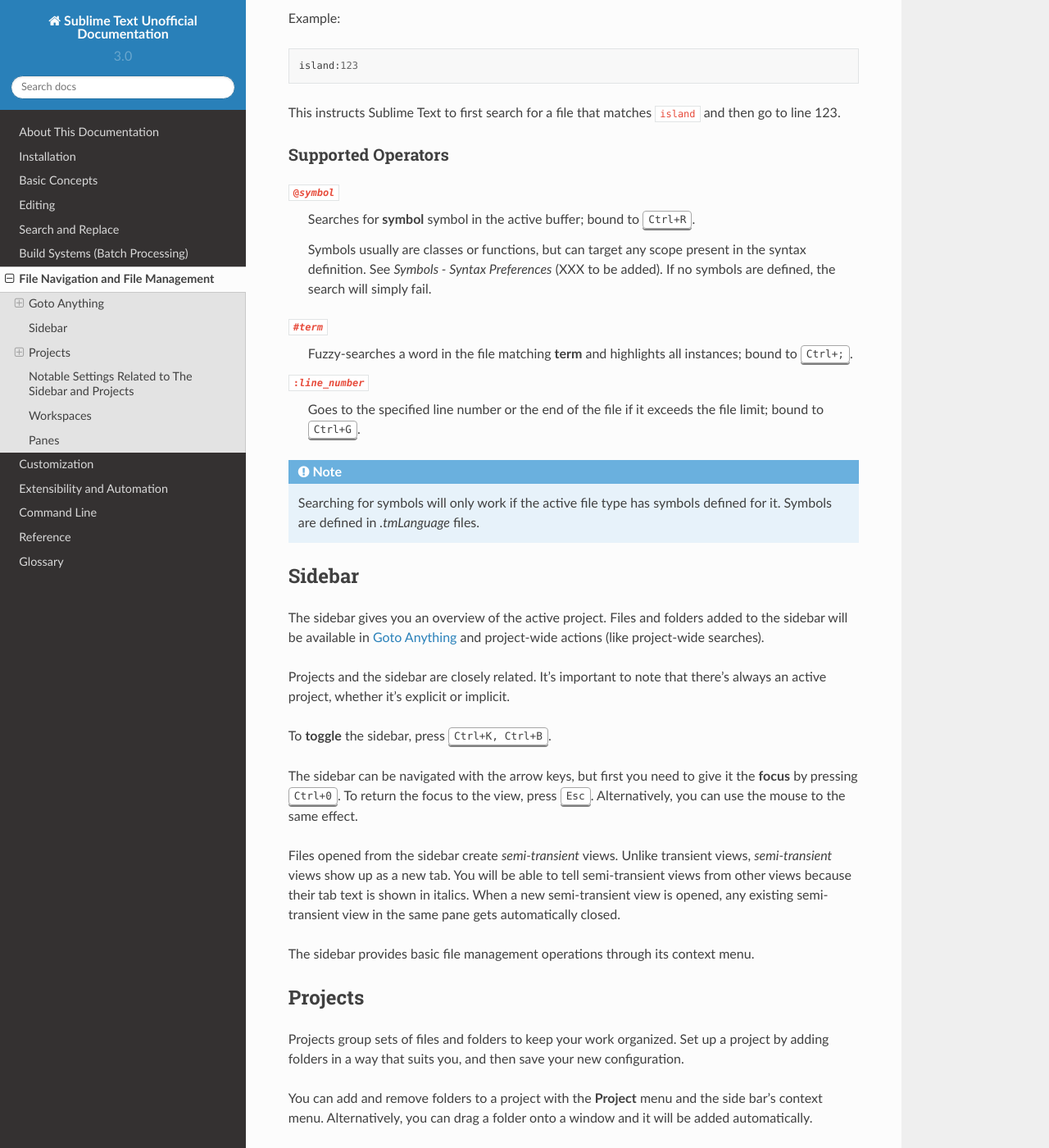
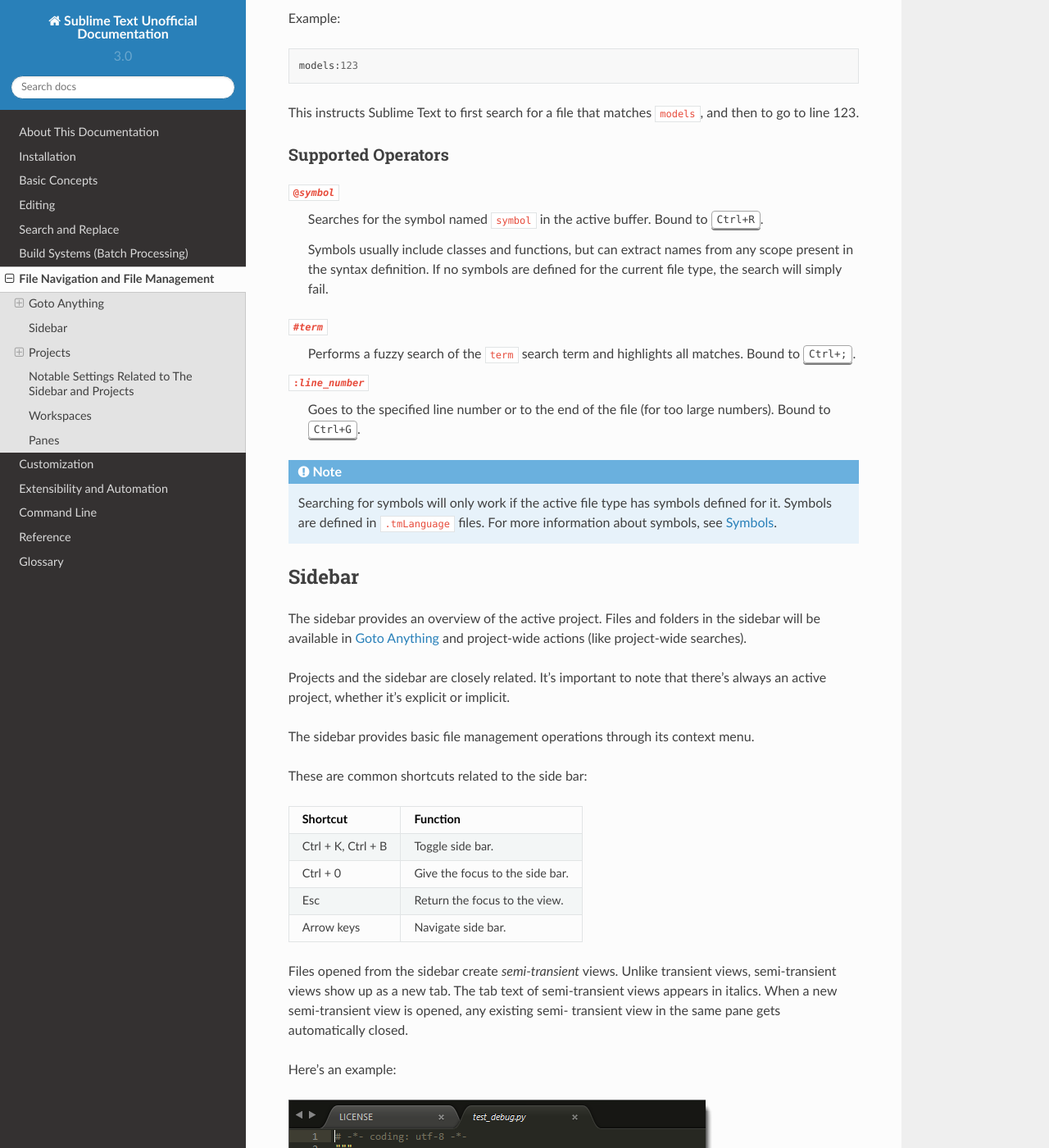
Before and after one commit to guillermooo/sublime-undocs, a Sphinx documentation site: the page built from source/file_management/file_management.rst, in a window 1280 px wide and 1400 px high, scrolled down 569 px. Shown: the whole window at 82% size. Built offline with Sphinx 7.4.7 and the Read the Docs theme 2.0.0, drawn with Linux system fonts in a browser that asks for light colours; some of the changed text lies outside the part shown.

Commit message:
edit file management topic

```diff
--- a/source/customization/color_schemes.rst
+++ b/source/customization/color_schemes.rst
@@ -15,6 +15,8 @@
 
 .. image:: images/color_schemes_main.png
 
+   Detail
+
 .. seealso::
 
    :doc:`Reference for color schemes <../reference/color_schemes>`
--- a/source/file_management/file_management.rst
+++ b/source/file_management/file_management.rst
@@ -14,7 +14,7 @@
 To open Goto Anything,
 press :kbd:`Ctrl+P`.
 As you type into the input area,
-names of open files and files in :ref:`open directories <fm-projects-folders>`
+names of files in the current project
 will be searched,
 and a preview of the best match
 will be shown.
@@ -32,18 +32,18 @@
 Goto Anything Operators
 -----------------------
 
-Goto Anything understands a handful of operators.
-Any of them can be used
-in combination with file search queries.
+Goto Anything understands several operators.
+All of them can be used
+on their own or after the search term.
 
 Example::
 
-	island:123
+	models:123
 
 This instructs Sublime Text
 to first search for a file
-that matches ``island``
-and then go to line 123.
+that matches ``models``,
+and then to go to line 123.
 
 
 Supported Operators
@@ -52,47 +52,47 @@
 .. _fm-goto-symbol:
 
 :samp:`@{symbol}`
-    Searches for **symbol** symbol in the active buffer;
-    bound to :kbd:`Ctrl+R`.
+    Searches for the symbol named ``symbol`` in the active buffer.
+    Bound to :kbd:`Ctrl+R`.
 
-    Symbols usually are classes or functions,
-    but can target any scope present
+    Symbols usually include classes and functions,
+    but can extract names from any scope present
     in the syntax definition.
-    See *Symbols - Syntax Preferences*
-    (XXX to be added).
-    If no symbols are defined,
+    If no symbols are defined
+    for the current file type,
     the search will simply fail.
 
-.. (XXX to be added).
+..    See *Symbols - Syntax Preferences*
+..    (TODO: to be added).
 
 :samp:`#{term}`
-    Fuzzy-searches a word in the file matching **term**
-    and highlights all instances;
-    bound to :kbd:`Ctrl+;`.
+    Performs a fuzzy search of the ``term`` search term
+    and highlights all matches.
+    Bound to :kbd:`Ctrl+;`.
 
 :samp:`:{line_number}`
     Goes to the specified line number
-    or the end of the file
-    if it exceeds the file limit;
-    bound to :kbd:`Ctrl+G`.
+    or to the end of the file
+    (for too large numbers).
+    Bound to :kbd:`Ctrl+G`.
 
 .. note::
 
     Searching for symbols will only work
     if the active file type
     has symbols defined for it.
-    Symbols are defined in *.tmLanguage* files.
-
-.. todo: Explain how to create symbols.
+    Symbols are defined in ``.tmLanguage`` files.
+    For more information about symbols,
+    see :doc:`../reference/symbols`.
 
 .. _fm-sidebar:
 
 Sidebar
 =======
 
-The sidebar gives you an overview
+The sidebar provides an overview
 of the active project.
-Files and folders added to the sidebar
+Files and folders in the sidebar
 will be available in `Goto Anything`_
 and project-wide actions
 (like project-wide searches).
@@ -102,30 +102,36 @@
 that there's always an active project,
 whether it's explicit or implicit.
 
-To **toggle** the sidebar,
-press :kbd:`Ctrl+K, Ctrl+B`.
+The sidebar provides basic file management operations
+through its context menu.
 
-The sidebar can be navigated
-with the arrow keys,
-but first you need to give it the **focus**
-by pressing :kbd:`Ctrl+0`.
-To return the focus to the view,
-press :kbd:`Esc`.
-Alternatively, you can use the mouse
-to the same effect.
+These are common shortcuts
+related to the side bar:
+
++-----------------------+-----------------------------------------------------------+
+| Shortcut              | Function                                                  |
++=======================+===========================================================+
+| Ctrl + K, Ctrl + B    | Toggle side bar.                                          |
++-----------------------+-----------------------------------------------------------+
+| Ctrl + 0              | Give the focus to the side bar.                           |
++-----------------------+-----------------------------------------------------------+
+| Esc                   | Return the focus to the view.                             |
++-----------------------+-----------------------------------------------------------+
+| Arrow keys            | Navigate side bar.                                        |
++-----------------------+-----------------------------------------------------------+
 
 Files opened from the sidebar
 create *semi-transient* views.
-Unlike transient views, *semi-transient* views
+Unlike transient views, semi-transient views
 show up as a new tab.
-You will be able to tell semi-transient views from other views
-because their tab text is shown in italics.
+The tab text of semi-transient views appears in italics.
 When a new semi-transient view is opened,
 any existing semi- transient view in the same pane
 gets automatically closed.
 
-The sidebar provides basic file management operations
-through its context menu.
+Here's an example:
+
+.. image:: file-managementsemi-transient-tab-detail.png
 
 .. _fm-projects:
 
@@ -140,27 +146,26 @@
 
 .. _fm-projects-folders:
 
-You can add and remove folders to a project
-with the **Project** menu
-and the side bar's context menu.
-Alternatively,
-you can drag a folder onto a window
-and it will be added automatically.
+You can add and remove folders to/from a project
+using the **Project** menu
+or the side bar's context menu.
+If you drag a folder onto a Sublime Text window,
+it will be added to the project too.
 
 To save a project,
-go to **Project | Save Project As...**.
+go to **Project → Save Project As...**.
 
 To switch projects quickly,
 press :kbd:`Ctrl+Alt+P`.
 Using the menu,
 you can select **Projects | Recent Projects**.
 
-Project data are stored in JSON files
-with a *.sublime-project* extension.
-Wherever there's a *.sublime-project* file,
-you will find an ancillary *.sublime-workspace* file too.
+Project data is stored in JSON files
+with a ``.sublime-project`` extension.
+Wherever there's a ``.sublime-project`` file,
+you will find an ancillary ``.sublime-workspace`` file too.
 The second one is used by Sublime Text
-and you shouldn't edit it yourself.
+and you shouldn't edit it.
 
 Project files can define settings specific to that project.
 More information in the `official documentation`_.
@@ -170,27 +175,21 @@
 .. TODO add settings example here.
 
 You can open a project from the **command line**
-by passing the *.sublime- project* file as an argument
+by passing the ``.sublime- project`` file as an argument
 to the Sublime Text executable.
 
-Project files are meant
-to be committed to source code repositories.
+Project files are generally apt
+to be committed to source code repositories,
+but always be mindful of what you store in them.
 
 
-Project Definitions
--------------------
+The ``.sublime-project`` Format
+-------------------------------
 
-Project definitions are stored in JSON files
-with a *.sublime-project* extension.
-Wherever there's a *.sublime-project* file,
-you will find an ancillary *.sublime-workspace* file too,
-which contains user specific data,
-such as the open files and the modifications to each.
-The latter is used by Sublime Text
-and isn't meant to be edited by users.
-
-Project definitions support three top level sections:
-``folders``, for the included folders, ``settings``, for settings overrides,
+Project metadata in ``.sublime-project`` files
+is split across three top level sections:
+``folders``, for the included folders, ``settings``,
+for project-specific settings,
 and ``build_systems``, for project-specific build systems.
 
 .. sourcecode:: javascript
@@ -222,19 +221,38 @@
     }
 
 
-**Folders**
-    Each folder must have a ``path``,
-    and may optionally have a ``folder_exclude_patterns``
-and ``file_exclude_patterns`` setting.
+**Folder Options**
+
+``path``
+    Mandatory.
     The path may be relative to the project directory,
-    or an absolute path.
-    Folders may also be given a ``name``
-    that will appear in the side bar.
+    or absolute.
+
+``folder_exclude_patterns``
+    Optional. List of wildcards.
+    Folders matching the wildcards will be excluded from the project.
+
+``folder_include_patterns``
+    Optional. List of wildcards.
+    Folders matching the wildcards will be included in the project.
+
+``file_exclude_patterns``
+    Optional. List of wildcards.
+    Files matching the wildcards will be excluded from the project.
+
+``file_include_patterns``
+    Optional. List of wildcards.
+    Files matching the wildcards will be included in the project.
+
+``name``
+    Optional. If present, it will appear in the side bar.
+
+.. TODO: there are more settings supported by projects.
 
 **Settings**
     A project may define project-specific settings
     that will only apply to files within that project.
-    Project-specific settings override regular user settings,
+    Project-specific settings override user settings,
     but not syntax-specific settings.
 
     Almost all settings can be overridden
@@ -248,11 +266,11 @@
             Reference of available settings.
 
 **Build Systems**
-    You can define project-specific build systems in a project definition.
-    In addition to regular build systems,
-    a ``name`` must be specified for each one.
-    Build systems listed here will be available
-    via the regular **Tools | Build Systems** menu.
+    You can define project-specific build systems
+    in a ``.sublime-project`` file.
+    A ``name`` must be specified for each one.
+    Build systems included in a ``.sublime-project`` file
+    will show up in the **Tools → Build Systems** menu.
 
     .. seealso::
 
```
Also changed, not shown: other parts of source/file_management/file_management.rst (+1 -1 lines), source/glossary/glossary.rst (+7 -0 lines), source/file_management/file-managementsemi-transient-tab-detail.png (added).
